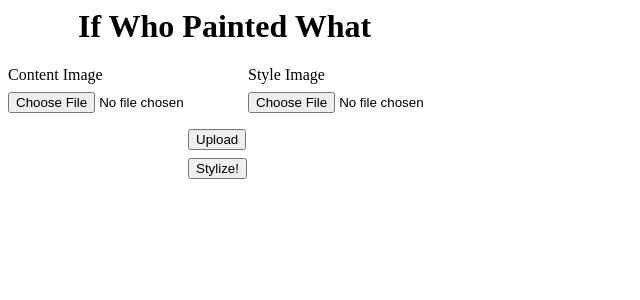
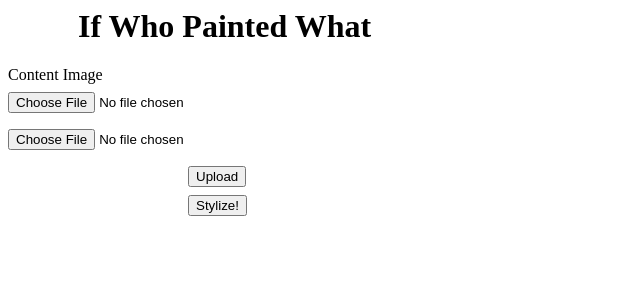
Before and after one commit to jacobo3d/ifwhopaintedwhat, a Flask app: page / in a window 1280 px wide. Shown: the top 300 px of the page, without its empty margins (0-640 px from the left). Run offline with Flask 2, Linux system fonts and the light colour scheme; some libraries are stand-ins or nearby versions.

Commit message:
Uploading files now also works though throws semi fatal error requiring hitting back button

```diff
--- a/server.py
+++ b/server.py
@@ -2,13 +2,13 @@
 
 from flask import Flask, request, render_template, redirect, url_for, send_from_directory
 from werkzeug import secure_filename
-# from wand.image import Image
+from wand.image import Image
 # from wand.display import display
-# import os
+import os
 from styler import Styler_Class
 
-UPLOAD_FOLDER = '/home/cbobco/src/ifwhopaintedwhat/uploads/'
-ALLOWED_EXTENSIONS = set(['png', 'jpg', 'jpeg'])
+UPLOAD_FOLDER = os.getcwd() + "/uploads/"
+ALLOWED_EXTENSIONS = set(['jpg', 'jpeg'])
 
 app = Flask(__name__)
 app.config['UPLOAD_FOLDER'] = UPLOAD_FOLDER
@@ -27,23 +27,14 @@ def stylize():
     styler.spawnImages()
 
 @app.route('/upload', methods=['POST'])
-def upload_file():
-    # img = Image(request.files['file'])
-    # img.format='png'
-    # img.save(os.path.join(app.config['UPLOAD_FOLDER'], "background.png"))
-    file = request.files['file']
-    if file and allowed_file(file.filename):
-        filename = secure_filename(file.filename)
-        file.save(os.path.join(app.config['UPLOAD_FOLDER'], filename))
-        print('here')
-        return redirect(url_for('uploaded_file',
-                                filename=filename))
-
-@app.route('/uploads/<filename>')
-def uploaded_file(filename):
-    return send_from_directory(app.config['UPLOAD_FOLDER'],
-                               filename)
-
+def upload():
+    upload_types = ["content_image", "style_image"]
+    for upload_type in upload_types:
+        file = request.files[upload_type]
+        if file and allowed_file(file.filename):
+            filename = secure_filename(file.filename)
+            file.save(os.path.join(app.config['UPLOAD_FOLDER'], filename))
+            os.rename("uploads/" + filename, "uploads/" + upload_type.split("_")[0] + ".jpg")
 
 if __name__ == '__main__':
     app.run(
--- a/static/css/index.css
+++ b/static/css/index.css
@@ -20,5 +20,5 @@ span.button_container {
 	float:left;
 }
 .style {
-	float:right;
+	float:left;
 }
--- a/templates/index.html
+++ b/templates/index.html
@@ -10,14 +10,15 @@
 <form action="upload" method="post" enctype="multipart/form-data">
 	<span class="upload_container content">
 		<label>Content Image</label>
-		<input id="content_upload" type="file" class="upload"/>
+		<input id="content_upload" type="file" name="content_image" class="upload"/>
 	</span>
-	<span class="upload_container style">
-		<label>Style Image</label>
-		<input id="style_upload" type="file" class="upload"/>
-	</span>
+<!-- 	<span class="upload_container style">
+		<label>Style Image</label> -->
+		<input id="style_upload" type="file" name="style_image" class="upload"/>
+	<!-- </span> -->
 	<span class="button_container">
 		<input type="submit" value="Upload" class="upload submit"><br>
 		<button id="stylize">Stylize!</button>
 	</span>
 </form>
+</div>
```
